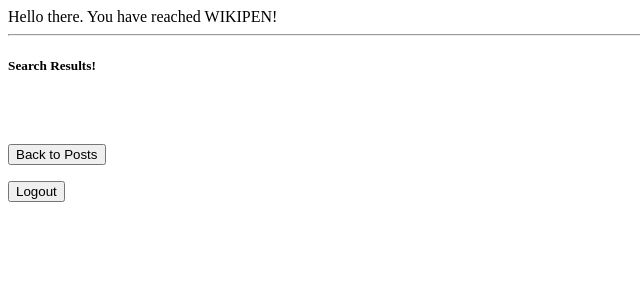
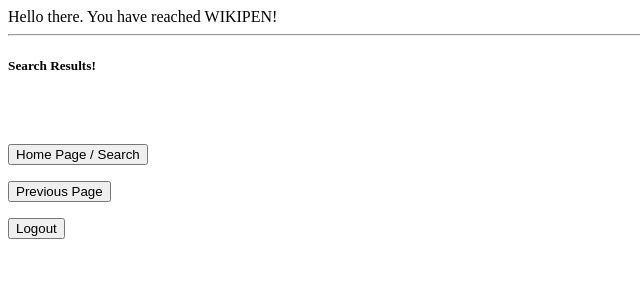
Before and after one commit to thinthread/WIKIPEN_HB_Fellowship_final_project, a Flask app: page /show_search_results?brand_name=1 in a window 1280 px wide. Shown: the top 300 px of the page, without its empty margins (0-640 px from the left). Run offline with Flask 2, Linux system fonts and the light colour scheme; the visitor is signed in with stand-in values (Sample User, id 1); tables that the repository leaves empty hold one stand-in row (values such as "Sample post").

Commit message:
Routes and back routes completted

```diff
--- a/model.py
+++ b/model.py
@@ -1,4 +1,5 @@
 from flask_sqlalchemy import SQLAlchemy
+
 
 
 db = SQLAlchemy()
--- a/server.py
+++ b/server.py
@@ -12,13 +12,16 @@ from flask import (Flask, render_template, redirect, request, flash,
 from model import (User, EventLog, StockPen, Image,
                    connect_to_db, db)
 import uuid   # for random file name uploads
+# import json
+# import gcs_client
 
 # from model import connect_to_db, db
 
 from sqlalchemy import or_
-from google.cloud import storage
+# from google.cloud import storage
 
-storage_client = storage.Client.from_service_account_json('wikipen-86a6bc3c96db.json')
+
+# storage_client = storage.Client.from_service_account_json('wikipen-86a6bc3c96db.json')
 
 app = Flask(__name__)
 app.config["REDIS_URL"] = "redis://localhost"
@@ -33,7 +36,7 @@ app.jinja_env.undefined = StrictUndefined
 app.debug = True
 app.jinja_env.auto_reload = app.debug  # make sure templates, etc. are not cached in debug mode
 
-    # # Required to use Flask sessions and the debug toolbar
+# # Required to use Flask sessions and the debug toolbar
 app.secret_key = "ABC"
 
 connect_to_db(app)
@@ -199,6 +202,7 @@ def create_pen_post_form():
                 path = str(uuid.uuid4())
                 #path = secure_filename(file.filename)
                 bucket = storage_client.get_bucket('wikipen')
+                # blobstore.create_upload_url()
 
                 # todo it might not be image/jpeg type
                 blob.upload_from_string(file.stream.read(), file.content_type)
@@ -236,6 +240,7 @@ def show_search_results():
     # return render_template("show_search_results.html", pen_title=pen_title)
 
     search = request.args.get("brand_name")  # manufacturer
+    session['search'] = search
 
     #pens = StockPen.query.filter_by(manufacturer=search).all()
     pens = StockPen.query.filter(or_(
@@ -314,61 +319,6 @@ def update_pen():
 
 
 
-
-
-    # else:
-
-    #     flash("Hmmm...It seems that the item you are looking for is not part \
-    #            of our data-base just yet or is under a different name. \
-    #            Please try your search again. Thank you!")
-
-    #     return render_template("pen_posts.html")
-
-
-# @app.route("/search_retrieve")
-# def search_retrieve():
-#     """Show search_retrieve screen"""
-
-#     # pen_title = StockPen.query.filter_by(pen_title=).first()
-
-#     # pen_title = StockPen.query.get(2)
-
-#     # return render_template("search_retrieve.html",pen_title=pen_title)
-
-
-
-
-# @app.route("/auto_complete_search.json")     ######### fuzzy search
-# def auuto_complete_search_json
-
-######## when doing ajax request pass in paramiters
-######## js thing = name
-
-# search = db.session.query(Stockpen).filter_by(StockPen.pen_title.like("%%")).all() % pen_name\
-#                         or (Stockpen.manufacturer.like("%%s%")) % brand_name \
-#                         # or (Stockpen.start_year.like("%%d%")).all() % production_start_year \
-#                         or (Stockpen.pen_version.Like("%%s%")).a() % pen_production_version \
-#                         or (Stockpen.general_info.like("%%s%")).all() % general_info \
-#                         or (Stockpen.pen_category.like("%%s%")).all() % pen_type \
-
-
-# @app.route("/update", methods=["POST"])
-# def update():
-#     """Search and retrieve data base for posts"""
-
-#     return render_template("pen_posts.html")
-
-
-# @app.route("/delete", methods=["POST"])
-# def delete():
-#     """Search and retrieve data base for posts"""
-
-#     return render_template("pen_posts.html")
-
-
-
-
-
 if __name__ == "__main__":
     # We have to set debug=True here, since it has to be True at the
     # point that we invoke the DebugToolbarExtension
--- a/templates/show_search_results.html
+++ b/templates/show_search_results.html
@@ -25,14 +25,23 @@
     <br>
     <br>
     <br>
-    <form id="pen_posts" action="/pen_posts">
-      <button type='submit' value='Submit'>Back to Posts</button>
+    <form id="home_page" action="/">
+      <button type='submit' value='Submit'>Home Page / Search</button>
     </form>
     <br>
 
-    <form id="logout"action="/logout" method="POST">
-      <button type='submit' value='Submit'>Logout</button>
-    </form>
+    {% if 'login' in session %}
+
+      <form id="pen_post" action="/pen_posts" method="GET">
+          <button type='submit' value='Submit'>Previous Page</button>
+      </form>
+      <br>
+
+      <form id="logout"action="/logout" method="POST">
+        <button type='submit' value='Submit'>Logout</button>
+      </form>
+
+    {% endif %}
 
 {% endblock %}
 
```
Also changed, not shown: templates/pen.html (+20 -1 lines), templates/pen_detail.html (+6 -1 lines), wikipen-8983e39fcdfc.json (added, +12 -0 lines).
